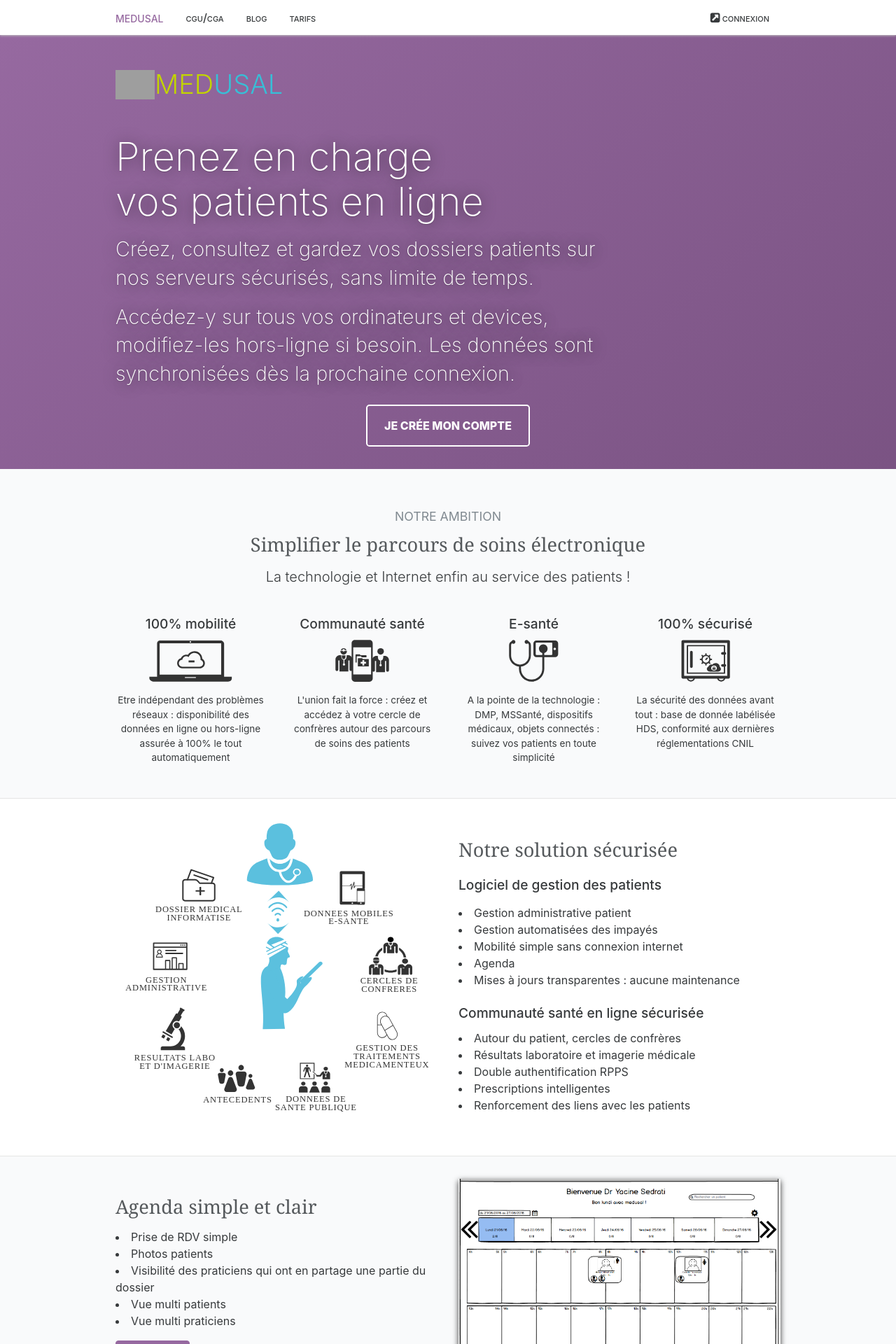
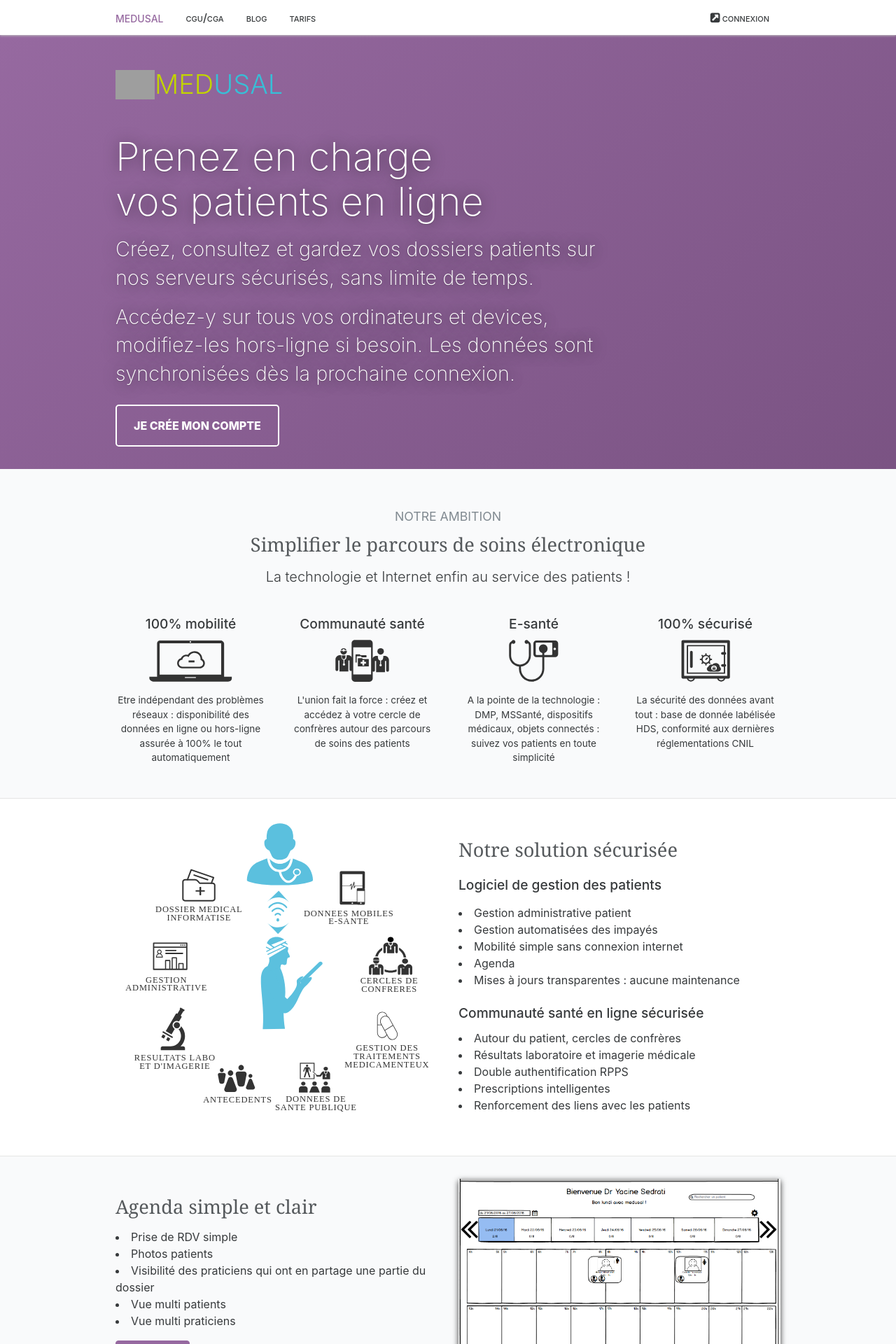
Before and after one commit to medusal/medusal.github.io, a Jekyll site: the page built from _pages/home.html, in a window 1280 px wide. Shown: the top 1920 px of the page at 70% size. Built offline with Jekyll 4.4.1, drawn with Linux system fonts in a browser that asks for light colours; grey boxes are pictures that could not be loaded.

Commit message:
Update from Forestry.io - _pages/home.html

```diff
--- a/_pages/home.html
+++ b/_pages/home.html
@@ -12,7 +12,7 @@ function PopupImage(img) {
 }
 </script>
 <div class="home">
-  <section class="hero blue">
+  <section class="hero blue background-image:url(/assets/macimg.png)">
     <div class="container-fluid">
       <div class="text-xs-center text-md-left">
         <span class="logo d-inline-block"><span class="logo-green">med</span><span class="logo-blue">usal</span></span>
@@ -24,7 +24,7 @@ function PopupImage(img) {
       <p class="text-xs-center text-md-left">
         Accédez-y sur tous vos ordinateurs et devices, modifiez-les hors-ligne si besoin. Les données sont synchronisées dès la prochaine connexion.
       </p>
-      <div class="btn-toolbar text-xs-center text-md-center m-t-2">
+      <div class="btn-toolbar text-xs-center text-md-left m-t-2">
         <a href="/about" class="btn btn-lg btn-white btn-fat">Je crée mon compte</a>
       </div>
     </div>
```
Also changed, not shown: other parts of _pages/home.html (+1 -1 lines).
